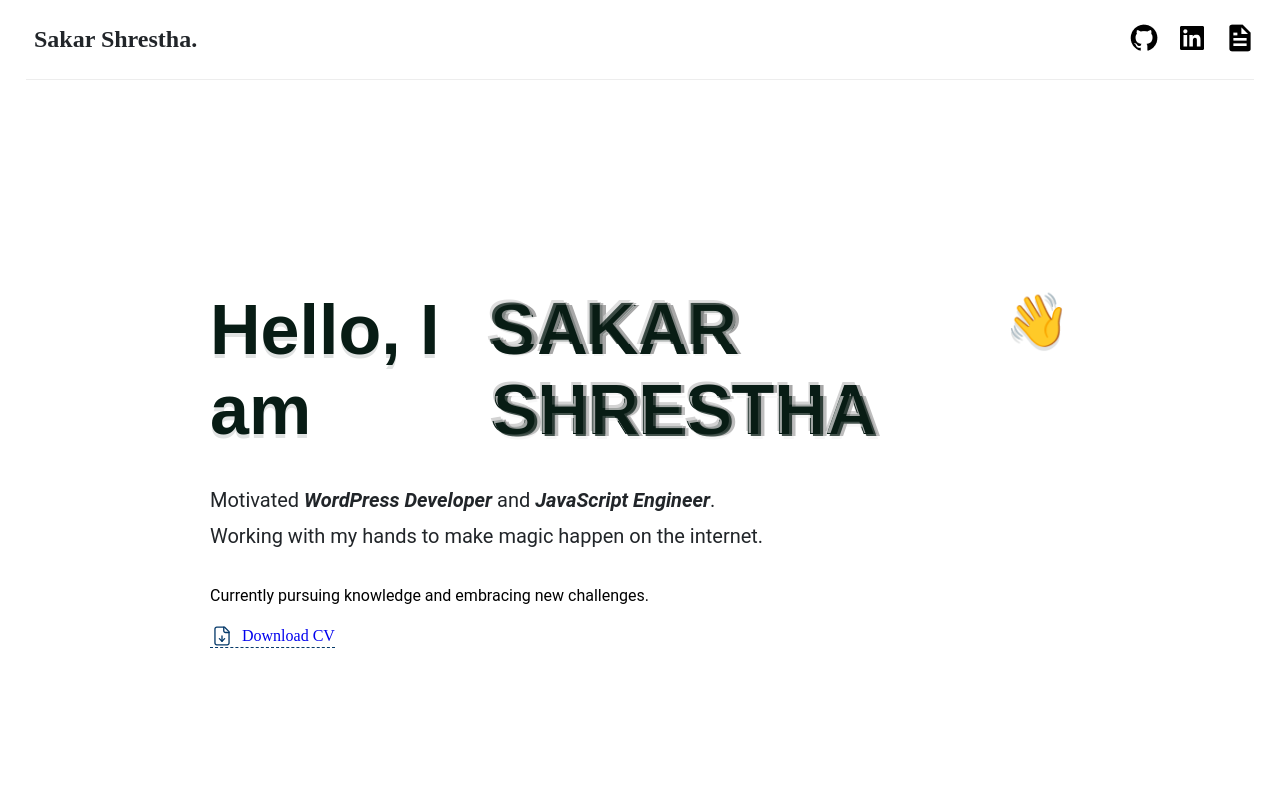
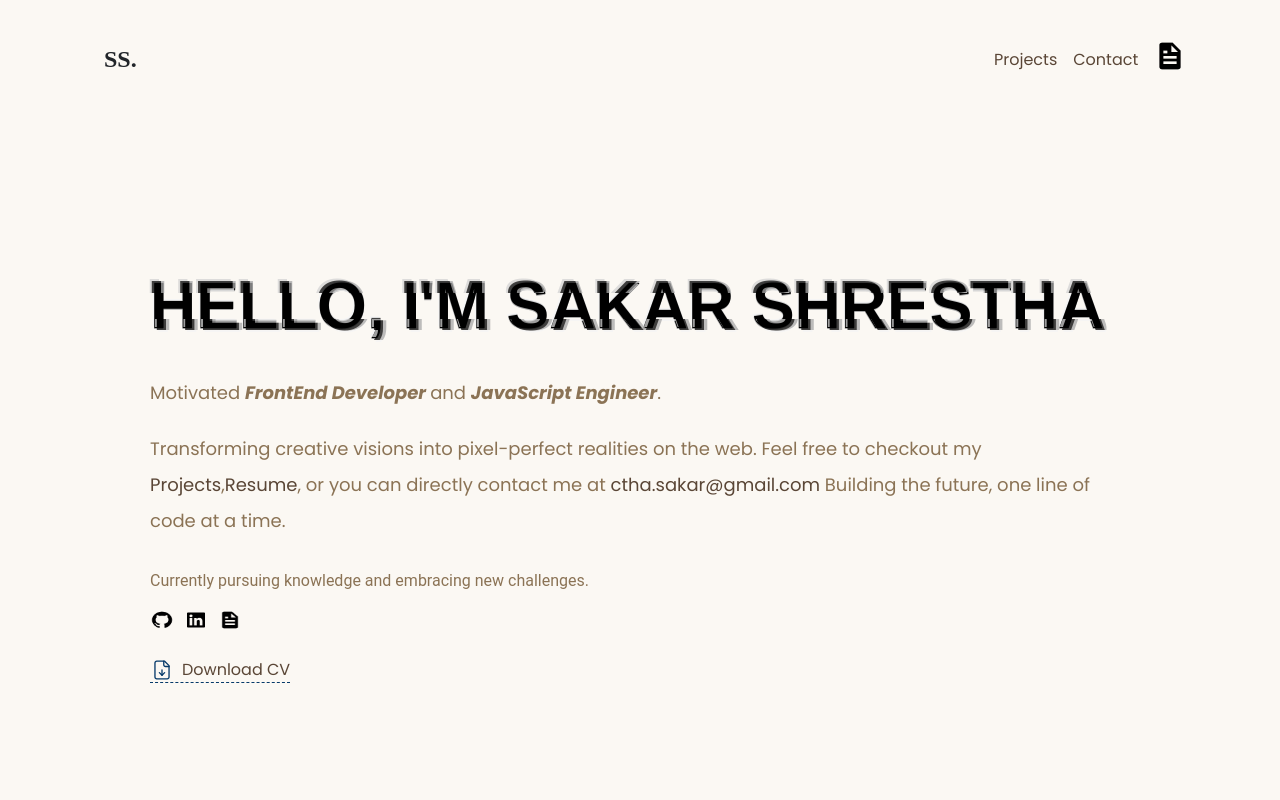
Before and after one commit to Sakarrr/portfolio-site-react, a React (Create React App) app: page / in a window 1280 px wide. Shown: the top 800 px of the page. Built offline with nearby package versions, Linux system fonts and the light colour scheme.

Commit message:
Update - Portfolio site design

```diff
--- a/src/App.js
+++ b/src/App.js
@@ -21,7 +21,7 @@ const App = () => {
                 />
             </Routes>
             <ToastContainer />
-            <Footer />
+            {/* <Footer /> */}
 
     </Router>
   );
--- a/src/App.scss
+++ b/src/App.scss
@@ -1,6 +1,8 @@
 @import url("styles/header.scss");
 @import url("styles/intro.scss");
 @import url("styles/portfolio.scss");
+
+@import url('https://fonts.googleapis.com/css2?family=Poppins:ital,wght@0,100;0,200;0,300;0,400;0,500;0,600;0,700;0,800;0,900;1,100;1,200;1,300;1,400;1,500;1,600;1,700;1,800;1,900&display=swap');
 
 * {
   margin: 0;
@@ -8,7 +10,45 @@
 }
 
 body {
+  background-color: #FBF8F3 ;
   box-sizing: border-box;
+  font-family: 'Poppins', serif;
+}
+
+
+h1, h2, h3 {
+  color: #000 ;
+  font-weight: bold;
+}
+
+p {
+  color: #8B7355;
+}
+
+a {
+  color: #5A4636;
+  text-decoration: none;
+  transition: color 0.3s ease, text-decoration 0.3s ease;
+}
+
+a:hover {
+  color: #E0B891;
+  text-decoration: underline;
+}
+
+button {
+  background-color: #C97E3D;
+  color: #FFFFFF;
+  border: none;
+  padding: 12px 24px;
+  border-radius: 4px;
+  cursor: pointer;
+  transition: background-color 0.3s ease, transform 0.3s ease;
+}
+
+button:hover {
+  background-color: #E0B891;
+  transform: scale(1.1);
 }
 
 .ss-portfolio__skills {
--- a/src/components/Content.js
+++ b/src/components/Content.js
@@ -7,8 +7,8 @@ const Content = () => {
   return (
     <>
       <Intro />
-      <Portfolio />
-      <HireMe />
+      {/* <Portfolio />
+      <HireMe /> */}
     </>
   );
 };
--- a/src/components/Header.js
+++ b/src/components/Header.js
@@ -1,7 +1,5 @@
 import React from "react";
 import { Link } from "react-router-dom";
-import github from "../assets/GitHub.png";
-import linkedin from "../assets/LinkedIn.png";
 import resume from "../assets/Resume.png";
 
 const Header = () => {
@@ -11,30 +9,13 @@ const Header = () => {
         <div className="ss-container">
           <div className="ss-row">
             <Link to="/" className="ss-header__logo-link">
-              <div className="ss-header__logo">Sakar Shrestha.</div>
+              <div className="ss-header__logo">SS.</div>
             </Link>
             <div className="ss-header__navbar">
               <div className="ss-header__navbar__links">
                 {/* eslint-disable-next-line jsx-a11y/anchor-is-valid */}
-                <a
-                  href="https://github.com/Sakarrr"
-                  target="_blank"
-                  rel="noreferrer"
-                  className="ss-header__navbar__link"
-                >
-                  <img src={github} alt="github" />
-                </a>
-
-                {/* eslint-disable-next-line jsx-a11y/anchor-is-valid */}
-                <a
-                  href="https://www.linkedin.com/in/sakarshrestha97/"
-                  target="_blank"
-                  rel="noreferrer"
-                  className="ss-header__navbar__link"
-                >
-                  <img src={linkedin} alt="github" />
-                </a>
-
+                <a href="/">Projects</a>
+                <a href="/">Contact</a>
                 <Link to="/pdf-viewer" className="ss-header__navbar__link">
                   <img src={resume} alt="Resume" />
                 </Link>
@@ -43,7 +24,6 @@ const Header = () => {
           </div>
         </div>
       </div>
-      <div className="ss-divider"></div>
     </>
   );
 };
--- a/src/components/Intro.js
+++ b/src/components/Intro.js
@@ -1,5 +1,9 @@
 import React from "react";
 import cv from "../assets/Sakar_Shrestha_CV_2024.pdf";
+import { Link } from "react-router-dom";
+import github from "../assets/GitHub.png";
+import linkedin from "../assets/LinkedIn.png";
+import resume from "../assets/Resume.png";
 
 const IntroSection = () => {
   return (
@@ -7,19 +11,16 @@ const IntroSection = () => {
       <div className="ss-container">
         <div className="ss-row">
           <div className="ss-intro__title">
-            <h1>Hello, I am
-              <p className="glitch">
-                <span aria-hidden="true">Sakar Shrestha</span>
-                Sakar Shrestha
-                <span aria-hidden="true">Sakar Shrestha</span>
-              </p>
+            <h1 className="glitch">
+              <span aria-hidden="true">Hello, I'm Sakar Shrestha</span>
+              Hello, I'm Sakar Shrestha
+              <span aria-hidden="true">Hello, I'm Sakar Shrestha</span>
             </h1>
-            <span className={"waving-hand"}>👋</span>
           </div>
           <p className="ss-intro__description">
             <p>Motivated{" "}
               <b>
-                <i>WordPress Developer </i>
+                <i>FrontEnd Developer </i>
               </b>{" "}
               and{" "}
               <b>
@@ -27,11 +28,37 @@ const IntroSection = () => {
               </b>
               . <br></br>
             </p>
-            <p>Working with my hands to make magic happen on the internet.</p>
+            <p className="ss-intro__desc">Transforming creative visions into pixel-perfect realities on the web. Feel free to checkout my <a href="/">Projects</a>,
+             <a href="/">Resume</a>, or you can directly contact me at <a href="/">ctha.sakar@gmail.com</a> Building the future, one line of code at a time.</p>
           </p>
           <p className={"ss-intro__tagline"}>
             Currently pursuing knowledge and embracing new challenges.
           </p>
+          <div className="ss-social-media__links">
+                {/* eslint-disable-next-line jsx-a11y/anchor-is-valid */}
+                <a
+                  href="https://github.com/Sakarrr"
+                  target="_blank"
+                  rel="noreferrer"
+                  className="ss-header__navbar__link"
+                >
+                  <img src={github} alt="github" />
+                </a>
+
+                {/* eslint-disable-next-line jsx-a11y/anchor-is-valid */}
+                <a
+                  href="https://www.linkedin.com/in/sakarshrestha97/"
+                  target="_blank"
+                  rel="noreferrer"
+                  className="ss-header__navbar__link"
+                >
+                  <img src={linkedin} alt="github" />
+                </a>
+
+                <Link to="/pdf-viewer" className="ss-header__navbar__link">
+                  <img src={resume} alt="Resume" />
+                </Link>
+              </div>
           <span className="ss-intro__download-cv">
             {/* eslint-disable-next-line jsx-a11y/anchor-is-valid */}
             <a href={cv} download="Sakar_Shrestha_CV_2024.pdf">
--- a/src/styles/header.scss
+++ b/src/styles/header.scss
@@ -1,5 +1,7 @@
 .ss-header {
   .ss-container {
+    max-width: 1140px;
+    margin: 20px auto;
     .ss-row {
       display: flex;
       justify-content: space-between;
@@ -37,14 +39,15 @@
 
   .ss-header__navbar__links {
     display: flex;
+    justify-content: center;
+    align-items: center;
     gap: 16px;
     animation: animate 1s forwards;
 
     a {
-      transition: 0.6s ease-in-out;
-
+      cursor: pointer;
       &:hover {
-        transform: scale(1.2);
+        color: #000;
       }
     }
   }
--- a/src/styles/intro.scss
+++ b/src/styles/intro.scss
@@ -1,6 +1,10 @@
 .ss-intro {
+  .ss-container {
+    max-width: 1140px;
+    margin: auto;
+  }
   .ss-row {
-    padding: 200px;
+    padding: 150px 80px;
   }
   display: grid;
   margin: 10px 10px 40px 10px;
@@ -16,7 +20,7 @@
       display: flex;
       gap: 10px;
       font-family: "Frank Ruhl Libre", sans-serif;
-      font-size: 70px;
+      font-size: 64px;
       font-weight: 700;
     }
 
@@ -75,16 +79,30 @@
   .ss-intro__description {
     margin: 0 0 32px 0;
     color: #212529;
-    font-family: "Roboto";
-    font-size: 20px;
+    font-size: 18px;
     font-weight: 400;
     line-height: 36px;
+  }
+
+  .ss-intro__desc {
+    margin-top: 20px;
   }
 
   .ss-intro__tagline {
     font-family: "Roboto";
     font-size: 16px;
     font-weight: 400;
+  }
+
+  .ss-social-media__links {
+    display: flex;
+    gap: 10px;
+    margin-top: 20px;
+
+    img {
+      width: 24px;
+      height: 20px;
+    }
   }
 
   .ss-intro__download-cv {
```
